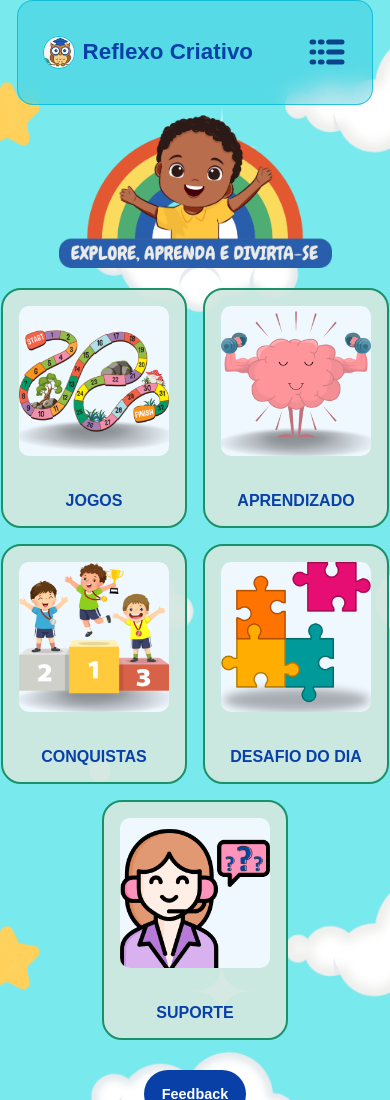
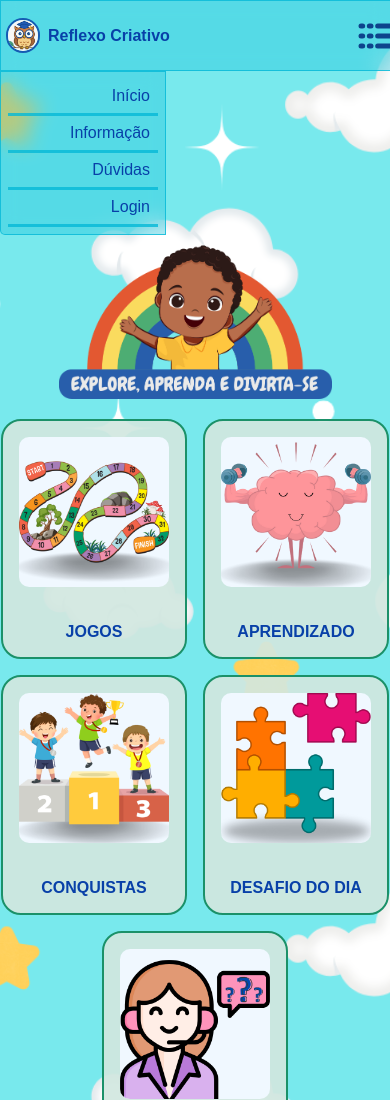
Before and after one commit to mylennacavalcante/Reflexo-Criativo, a plain HTML site: page index.html in a window 390 px wide. Shown: the top 1100 px of the page. Drawn offline with Linux system fonts and the light colour scheme; a web font is replaced by a local one.

Commit message:
versão 8

```diff
--- a/CSS/header.css
+++ b/CSS/header.css
@@ -3,8 +3,7 @@
     max-width: 5vw;
     height: auto;
     border-radius: 100px;
-    border: 3px solid rgb(8, 64, 168);
-    border: 1px solid rgba(7, 185, 216, 0.808);
+    border: 2px solid rgba(8, 64, 168, 0.829);
 }
 
 .imgHeader{
@@ -62,13 +61,42 @@ button {
     transform: scale(1.3);
 }
 
-.menuImg {
+.barras {
     display: none;
 }
 
-.menuOculto {
-    display: none;
+.barrasMenu {
+    display: non;
 }
+
+
+    .barrasMenu {
+        background: rgba(7, 185, 216, 0.3);
+        backdrop-filter: blur(10px);
+        max-width: 150px;
+        border-bottom-left-radius: 5px;
+        padding: 7px;
+        flex-direction: column;
+        gap: 1rem;
+        text-decoration: none;
+        font-weight: 500;
+        text-align: right;
+        border: 1px solid rgba(7, 185, 216, 0.808);
+    }
+
+    .divLinkOculto {
+        padding: 8px;
+        border-bottom: 3px solid rgba(7, 185, 216, 0.808);
+    }
+
+    .linkOculto:hover {
+        text-decoration: underline;
+    }
+
+    .divLinkOculto:hover {
+        transform: scale(1.1);
+    }
+
 
 button:hover {
     transform: scale(1.1);
@@ -76,7 +104,6 @@ button:hover {
 
 @media (max-width: 768px) {
     nav {
-    align-items: center;
     gap: 1rem;
     }
 
@@ -86,6 +113,9 @@ button:hover {
 
     header {
       gap: 1rem;
+      width: 100vw;
+      border-radius: 0;
+      height: 7vh;
     }
 
     button {
@@ -103,12 +133,22 @@ button:hover {
 
 }
 
+@media (max-width: 580px) {
+    .headerH2{
+    font-size: 100%;
+    }
+
+    .logo {
+        min-width: 40px;
+    }
+}
+
 @media (max-width: 480px) {
     button, nav{
         display: none;
     }
 
-    .menuImg {
+    .barras {
         display: block;
     }
 
@@ -120,4 +160,11 @@ button:hover {
         width: 200%;
     }
 
+    header {
+        width: 100vw;
+        border-radius: 0;
+        height: 7vh;
+        justify-content: space-between;
+    }
+
 }
--- a/index.html
+++ b/index.html
@@ -5,7 +5,7 @@
     <meta name="viewport" content="width=device-width, initial-scale=1.0">
     <title>Reflexo Criativo</title>
     <link rel="stylesheet" href="./CSS/global.css">
-    <link rel="icon" href="./img/logo1.png">
+    <link rel="icon" href="./img/icon/icone-aba.png">
 </head>
 <body>
 
@@ -14,7 +14,6 @@
         <img class="logo" src="./img/logo.jpeg" alt="">
         <h2 class="headerH2">Reflexo Criativo</h2>
         </div>
-
         <nav>
             <ul>
                 <li class="menu"><a href=""><img class="imgHeader" src="./img/icon/home.png" alt=""></a></li>
@@ -23,9 +22,23 @@
             </ul>
            <button>Login</button>
         </nav>
-        <img class="menuImg" src="./img/icon/menu.svg" alt="">
+        <img class="barras" src="./img/icon/menu.svg" alt="">
     </header>
     <main>
+        <div class="barrasMenu">
+            <div class="divLinkOculto">
+                <a class="linkOculto"  href="">Início</a>
+            </div>
+                <div class="divLinkOculto">
+                    <a class="linkOculto"  href="">Informação</a>
+                </div>
+                <div class="divLinkOculto">
+                    <a class="linkOculto"  href="">Dúvidas</a>
+                </div>
+                <div class="divLinkOculto">
+                    <a class="linkOculto"  href="">Login</a>
+            </div>
+        </div>
         <div class="divFigure">
             <figure>
                 <img class="imgCenter" src="./img/ARCO IRIS.png" alt="">
@@ -70,5 +83,6 @@
         </div>
 
     </footer>
+    <script src="./script.js"></script>
 </body>
 </html>
--- /dev/null
+++ b/script.js
@@ -0,0 +1,3 @@
+const barras = document.getElementsByClassName('barras');
+const caixaLogin = document.getElementById('caixaLogin');
+const fecharLogin = document.getElementById('fecharLogin');
```
Also changed, not shown: menu.html (+24 -9 lines), img/icon/icone-aba.png (added), img/icon/logo1.png (deleted).
